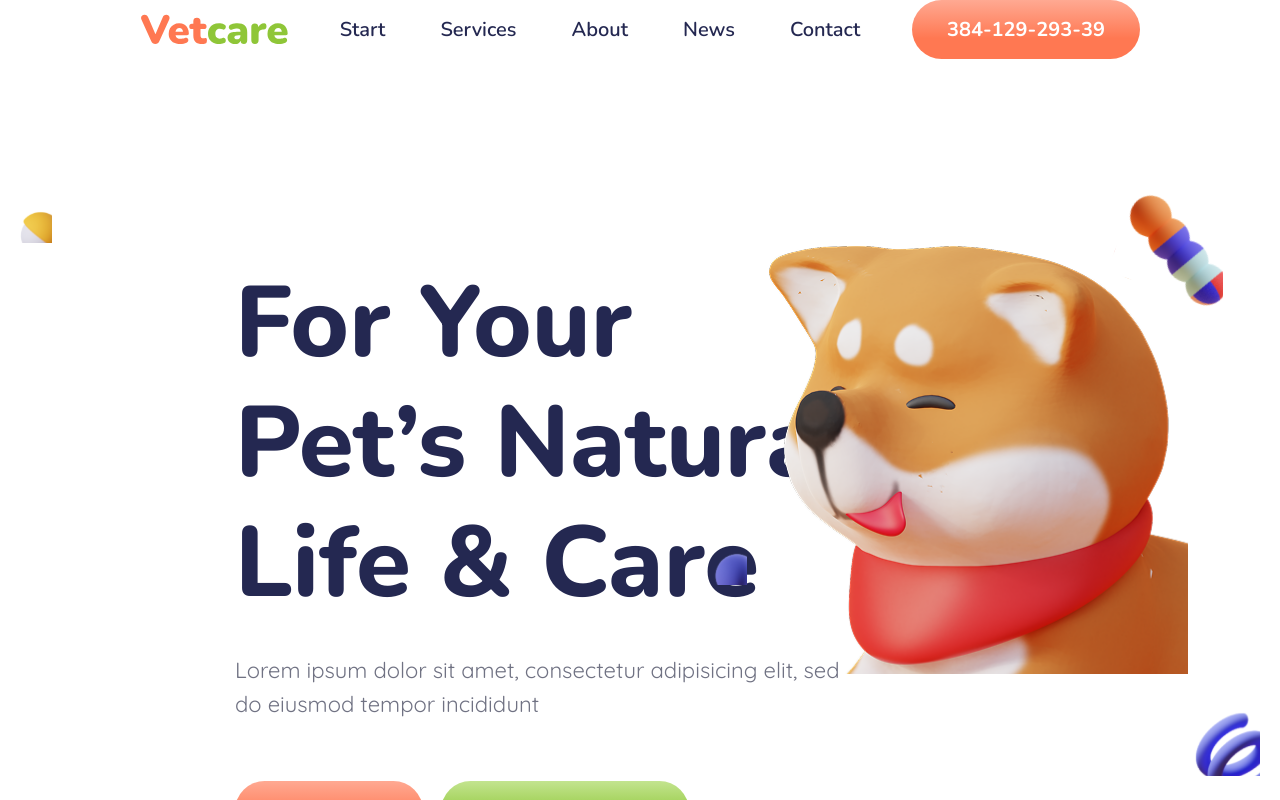
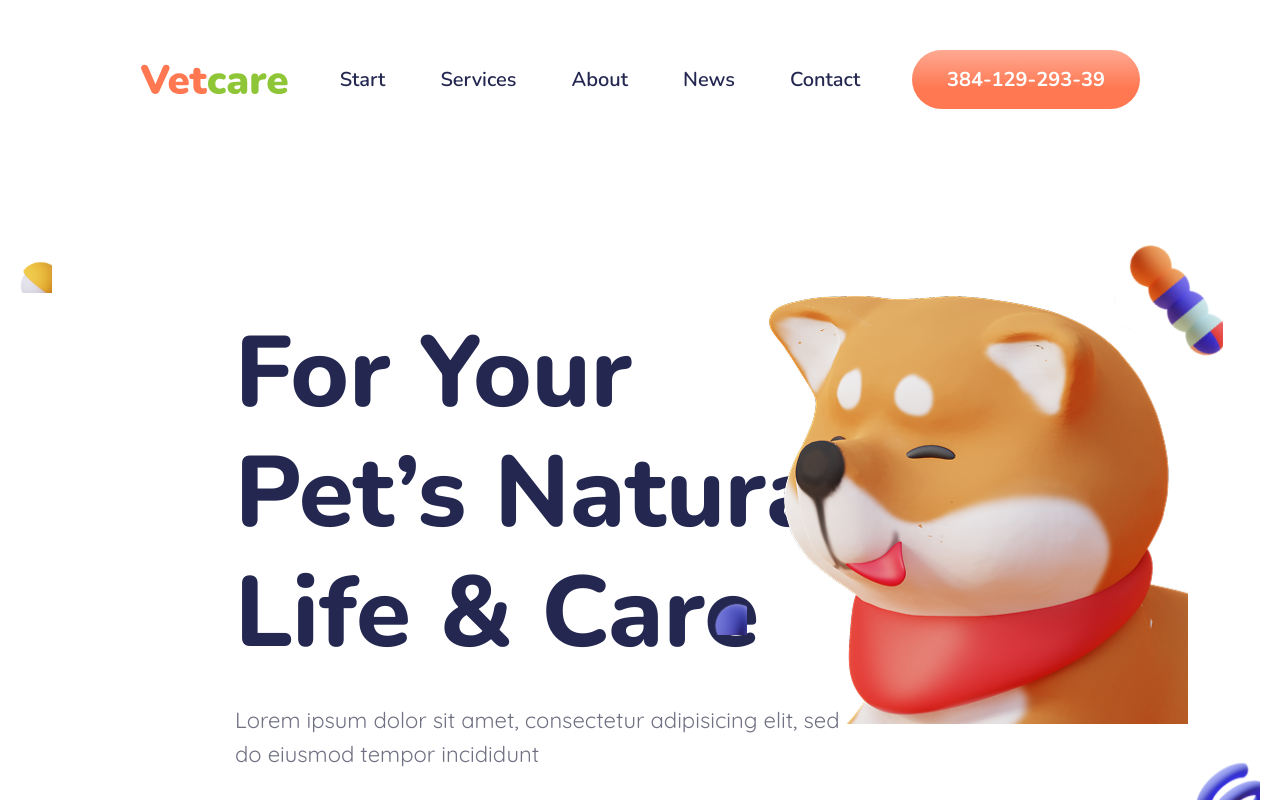
Before and after one commit to Nasty-Litvin/VetCareApp, a React (Vite) app: page / in a window 1280 px wide. Shown: the top 800 px of the page. Built offline with nearby package versions, Linux system fonts and the light colour scheme.

Commit message:
Added padding dor the Header.

```diff
--- a/src/components/Header/style.scss
+++ b/src/components/Header/style.scss
@@ -2,7 +2,7 @@
     width: 100%;
     max-width: 1760px;
     margin: 0 auto;
-    padding: 0 20px;
+    padding: 50px 20px;
 }
 
 .header {
```
